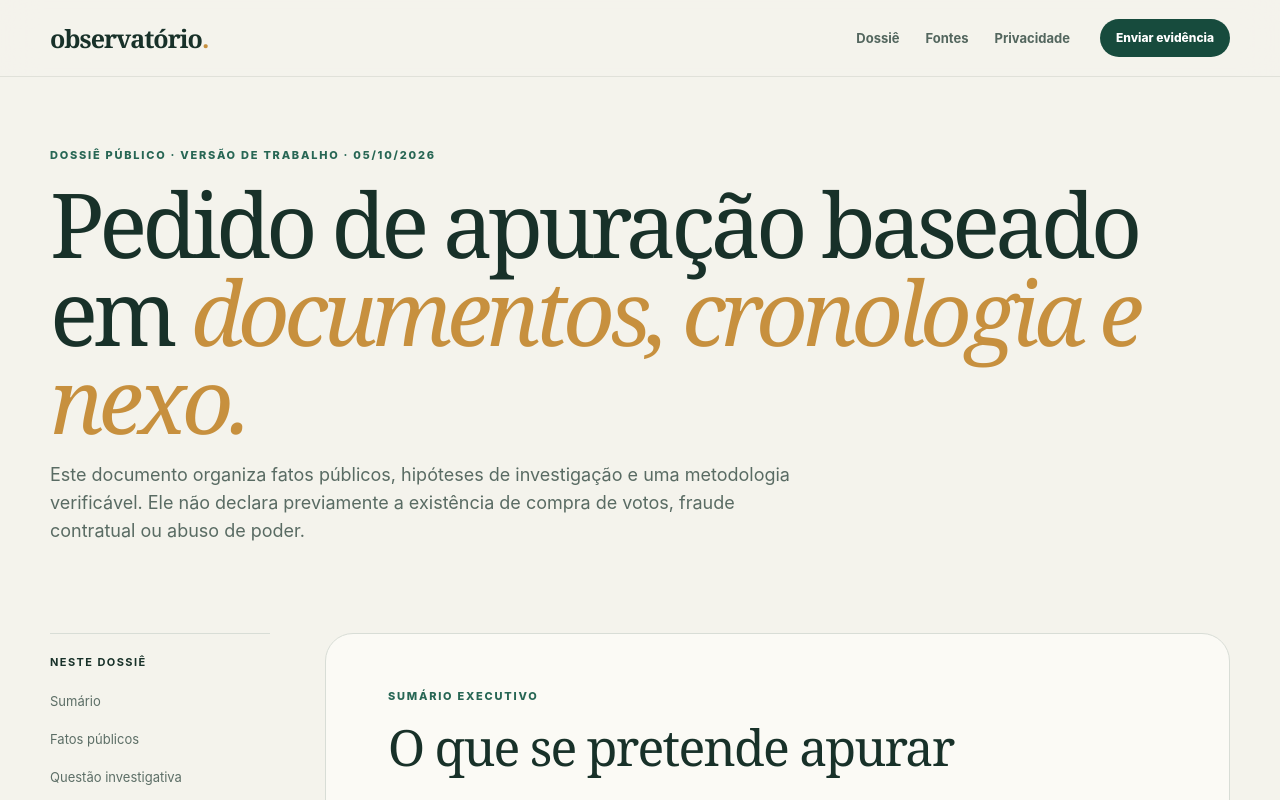
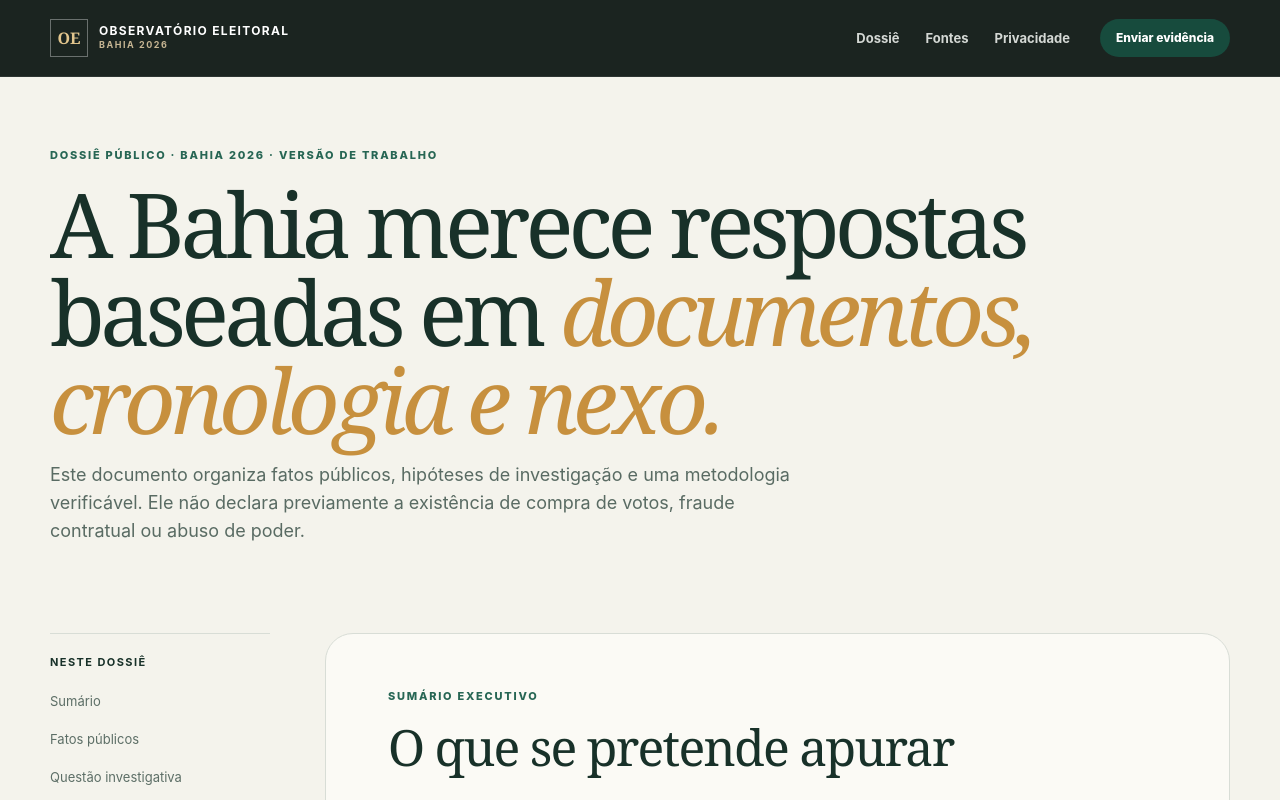
Before and after one commit to davidazevedo/observatorio-eleitoral-ba-2026, a Next.js app: page /dossie in a window 1280 px wide. Shown: the top 800 px of the page. Built offline with nearby package versions, Linux system fonts and the light colour scheme.

Commit message:
style: align internal pages with civic political identity

```diff
--- a/app/dossie/page.tsx
+++ b/app/dossie/page.tsx
@@ -11,17 +11,17 @@ export const metadata = {
 export default function DossiePage() {
   return (
     <main>
-      <header className="site-header">
+      <header className="site-header political-header">
         <div className="container header-inner">
-          <Link className="brand" href="/">observatório<span>.</span></Link>
+          <Link className="brand political-brand" href="/"><span className="brand-mark">OE</span><span className="brand-copy">Observatório Eleitoral<br/><small>Bahia 2026</small></span></Link>
           <nav className="nav"><Link href="/dossie">Dossiê</Link><Link href="/fontes">Fontes</Link><Link href="/privacidade">Privacidade</Link></nav>
           <Link className="button compact" href="/enviar">Enviar evidência</Link>
         </div>
       </header>
 
       <section className="container form-hero dossier-hero">
-        <p className="eyebrow">DOSSIÊ PÚBLICO · VERSÃO DE TRABALHO · 05/10/2026</p>
-        <h1>Pedido de apuração baseado em <em>documentos, cronologia e nexo.</em></h1>
+        <p className="eyebrow">DOSSIÊ PÚBLICO · BAHIA 2026 · VERSÃO DE TRABALHO</p>
+        <h1>A Bahia merece respostas baseadas em <em>documentos, cronologia e nexo.</em></h1>
         <p className="lead">Este documento organiza fatos públicos, hipóteses de investigação e uma metodologia verificável. Ele não declara previamente a existência de compra de votos, fraude contratual ou abuso de poder.</p>
       </section>
 
@@ -119,7 +119,7 @@ export default function DossiePage() {
         </article>
       </section>
 
-      <footer><div className="container footer-inner"><div><strong>Observatório Eleitoral Bahia 2026</strong><p>Dossiê público em atualização e sujeito a correção.</p></div><Link href="/fontes">Consultar catálogo de fontes →</Link></div></footer>
+      <footer className="political-footer"><div className="container footer-top"><div><strong>Observatório Eleitoral Bahia 2026</strong><p>Dossiê público em atualização e sujeito a correção.</p></div><div className="footer-signature"><span>Idealização e coordenação</span><strong>David Pereira de Azevedo</strong></div><Link href="/fontes">Consultar catálogo de fontes →</Link></div></footer>
     </main>
   );
 }
```
